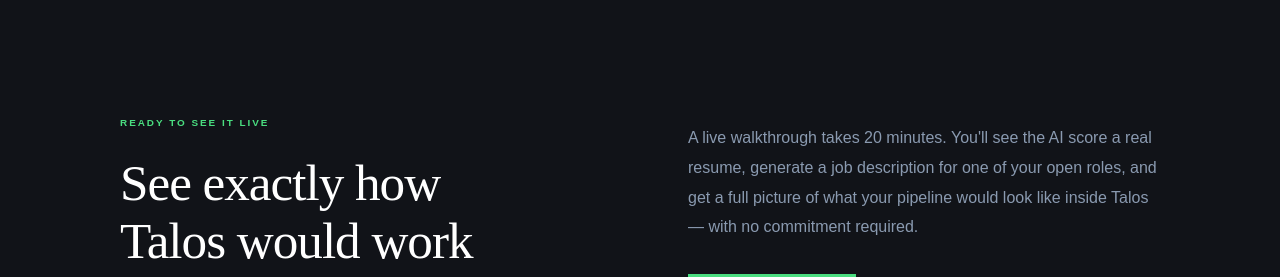
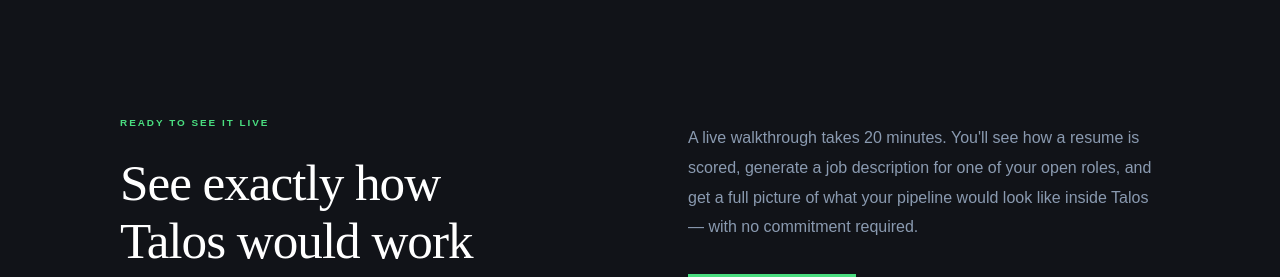
Before and after one commit to jdrissel5253-netizen/Talos, a React (Create React App) app in the folder frontend/: page /why-different in a window 1280 px wide. Shown: the part 3220-3497 px from the top of the page. Built offline with nearby package versions, Linux system fonts and the light colour scheme; no server answers.

Commit message:
Drop literal "AI" wording from demo walkthrough closing copy

```diff
--- a/frontend/src/components/WhyTalosDifferent.tsx
+++ b/frontend/src/components/WhyTalosDifferent.tsx
@@ -754,8 +754,8 @@ const WhyTalosDifferent: React.FC = () => {
               </div>
               <div>
                 <ClosingBody>
-                  A live walkthrough takes 20 minutes. You'll see the AI score
-                  a real resume, generate a job description for one of your open
+                  A live walkthrough takes 20 minutes. You'll see how a resume is
+                  scored, generate a job description for one of your open
                   roles, and get a full picture of what your pipeline would look
                   like inside Talos — with no commitment required.
                 </ClosingBody>
```
